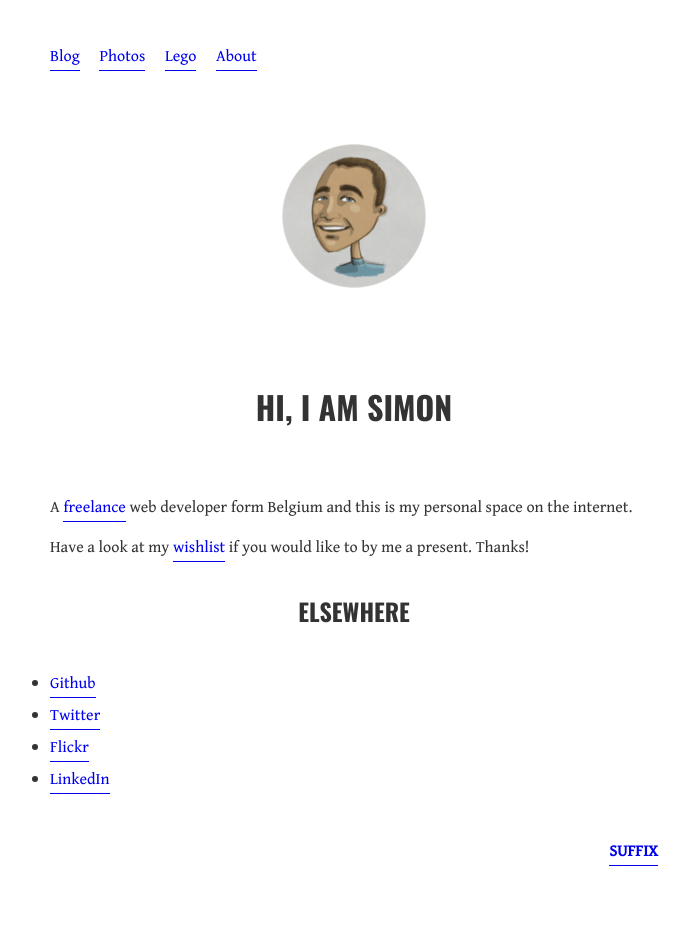
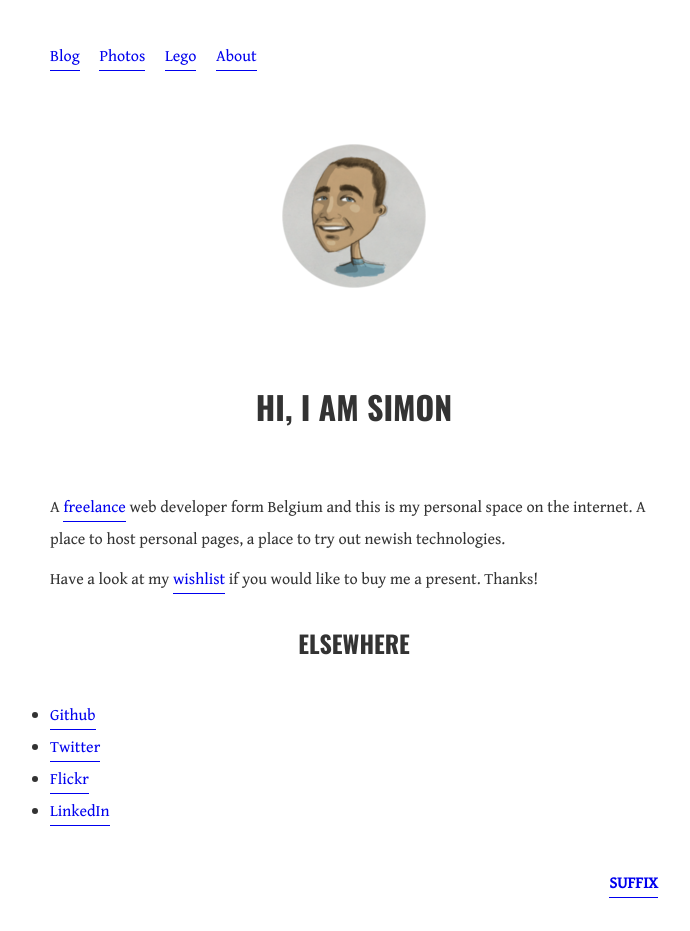
Before and after one commit to cimm/suffix, a Jekyll site: the page built from about.html, in a window 1280 px wide. Shown: the whole page, without its empty margins (286-976 px from the left). Built offline with Jekyll 4.4.1, drawn with Linux system fonts in a browser that asks for light colours; before the commit the page ends 900 px from its top, so only the background shows below that.

Commit message:
Copy for about page

```diff
--- a/about.html
+++ b/about.html
@@ -10,9 +10,9 @@ title: About
 <div class="narrow-col">
   <h1>Hi, I am Simon</h1>
 
-  <p>A <a href="http://www.nimbly.be/" title="Nimbly, my tiny web agency">freelance</a> web developer form Belgium and this is my personal space on the internet.</p>
+  <p>A <a href="http://www.nimbly.be/" title="Nimbly, my tiny web agency">freelance</a> web developer form Belgium and this is my personal space on the internet. A place to host personal pages, a place to try out newish technologies.</p>
 
-  <p>Have a look at my <a href="/wishlist" title="Want!">wishlist</a> if you would like to by me a present. Thanks!</p>
+  <p>Have a look at my <a href="/wishlist" title="Want!">wishlist</a> if you would like to buy me a present. Thanks!</p>
 
   <h2>Elsewhere</h2>
 
```
